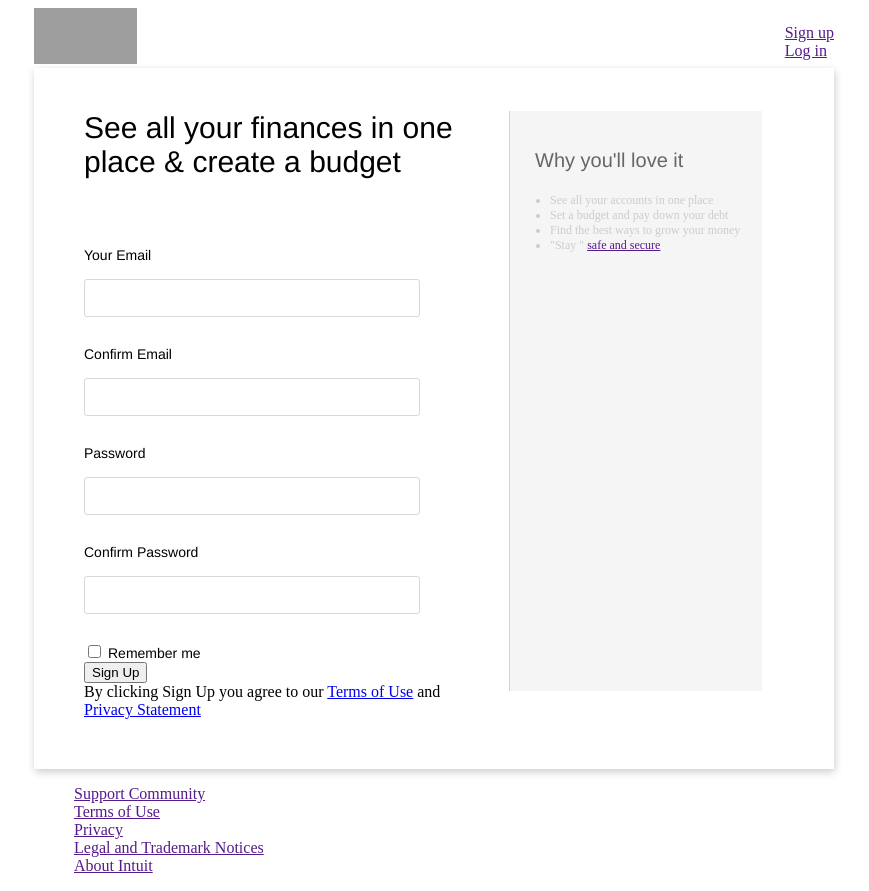
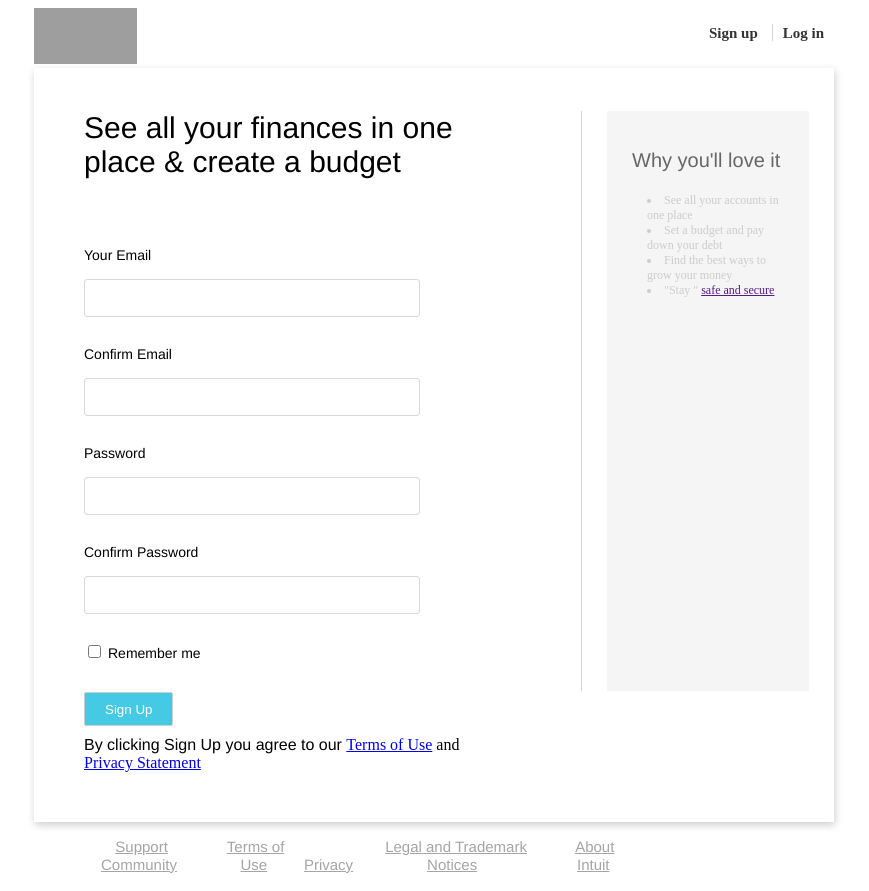
Before and after one commit to N4de/Mint_signup, a plain HTML site: page index.html in a window 1280 px wide. Shown: the whole page, without its empty margins (206-1075 px from the left). Drawn offline with Linux system fonts and the light colour scheme; grey boxes are pictures that could not be loaded.

Commit message:
fix positioning

```diff
--- a/index.css
+++ b/index.css
@@ -1,4 +1,10 @@
-body {
+div {
+	  padding: 0;
+    border: 0;
+    font-weight: inherit;
+    font-style: inherit;
+    font-size: 100%;
+    vertical-align: baseline;
 }
 
 #wrapper {
@@ -72,10 +78,14 @@ main {
   padding-top: 21px;
   padding-left: 40px;
   height: 540px;
+}
+
+#signup-info-container {
+	float: right;
+	margin-right: -25px;
+  padding-left: 0;
+  right: 50px;
   color: #ccc;
-  display: inline-block;
-  float: right;
-  position: absolute;
   border-left: solid 1px lightgray;
 }
 
@@ -86,6 +96,8 @@ main {
   padding: 0 5px 5px 0;
   margin-bottom: 10px;
   font-size: 12px;
+  list-style-position: inside;
+  width: 140px;
 }
 
 .input-container {
@@ -117,3 +129,76 @@ label {
 #first-input {
 	margin-top: 67px;
 }
+
+#remember-button {
+	margin-bottom: 30px;
+}
+
+#signup-button {
+	  background: #45cae6 !important;
+    background: -moz-linear-gradient(top,#365ebf 0,#365ebf 100%);
+    background: -webkit-gradient(linear,left top,left bottom,color-stop(0,#365ebf),color-stop(100%,#365ebf));
+    background: -webkit-linear-gradient(top,#365ebf 0,#365ebf 100%);
+    background: -o-linear-gradient(top,#365ebf 0,#365ebf 100%);
+    background: -ms-linear-gradient(top,#365ebf 0,#365ebf 100%);
+    background: linear-gradient(to bottom,#365ebf 0,#365ebf 100%);
+    -webkit-border-radius: 2px;
+    border: 1px solid #CCC;
+    border-radius: 2px;
+    color: #fff;
+    padding: 0 20px;
+    height: 34px;
+}
+
+#signup-button-container {
+	padding-bottom: 10px;
+}
+
+#terms-of-use-text {
+	font-family: "AvenirNext-Regular-Mint", "Helvetica Neue", Helvetica, Arial, sans-serif !important;
+  font-style: normal !important;
+}
+
+#header-buttons li {
+	display: inline;
+  border-left: solid 1px lightgray;
+  padding-left: 10px;
+  padding-right: 10px;
+  margin-top: 5px;
+  margin-bottom: 5px;
+}
+
+#header-buttons li:first-child {
+	border-left: none;
+}
+
+#header-buttons a {
+	color: #333;
+  text-decoration: none;
+  font-size: 15px;
+  font-weight: bold;
+}
+
+#footer-list li {
+	display: inline-block;
+	margin: 0 auto;
+	text-align: center;
+}
+
+#footer-list a {
+	font-family: "AvenirNext", "Helvetica Neue", Helvetica, Arial, sans-serif;
+  color: #a5a5a5;
+  padding: 0 2%;
+  position: relative;
+  font-size: 15px;
+}
+
+a {
+	margin: 0;
+  padding: 0;
+  border: 0;
+  font-weight: inherit;
+  font-style: inherit;
+  font-size: 100%;
+  vertical-align: baseline;
+}
--- a/index.html
+++ b/index.html
@@ -11,7 +11,7 @@
 				<div id="logo"></div>
 				<div id="header-buttons">
 					<ul id="header-buttons">
-						<li id="signup-button">
+						<li id="header-signup-button">
 							<a href="">Sign up</a>
 						</li>
 						<li id="login-button">
@@ -54,17 +54,18 @@
 						<label>Remember me</label>
 					</div>
 					<div id="signup-button-container">
-						<input type="submit" value="Sign Up"></input>
+						<input id="signup-button" type="submit" value="Sign Up"></input>
 					</div>
 					<footer>
 						<span>
-							<span id="ius-terms-of-use-text">By clicking Sign Up you agree to our </span>
-							<a id="ius-link-terms-of-use" href="https://www.mint.com/terms" target="_blank">Terms of Use</a>
+							<span id="terms-of-use-text">By clicking Sign Up you agree to our </span>
+							<a id="link-terms-of-use" href="https://www.mint.com/terms" target="_blank">Terms of Use</a>
 							and
 							<a href="https://www.mint.com/privacy" target="_blank">Privacy Statement</a>
 						</span>
 					</footer>
 				</div>
+				<div id="signup-info-container">
 					<div id="signup-info">
 						<h2>Why you'll love it</h2>
 						<ul id="info-list">
@@ -76,9 +77,10 @@
 							</li>
 						</ul>
 					</div>
+				</div>
 			</main>
 			<footer>
-				<ul>
+				<ul id="footer-list">
 					<li>
 						<a href="">Support Community</a>
 					</li>
```
Lines whose indentation alone changed are shown as unchanged.
